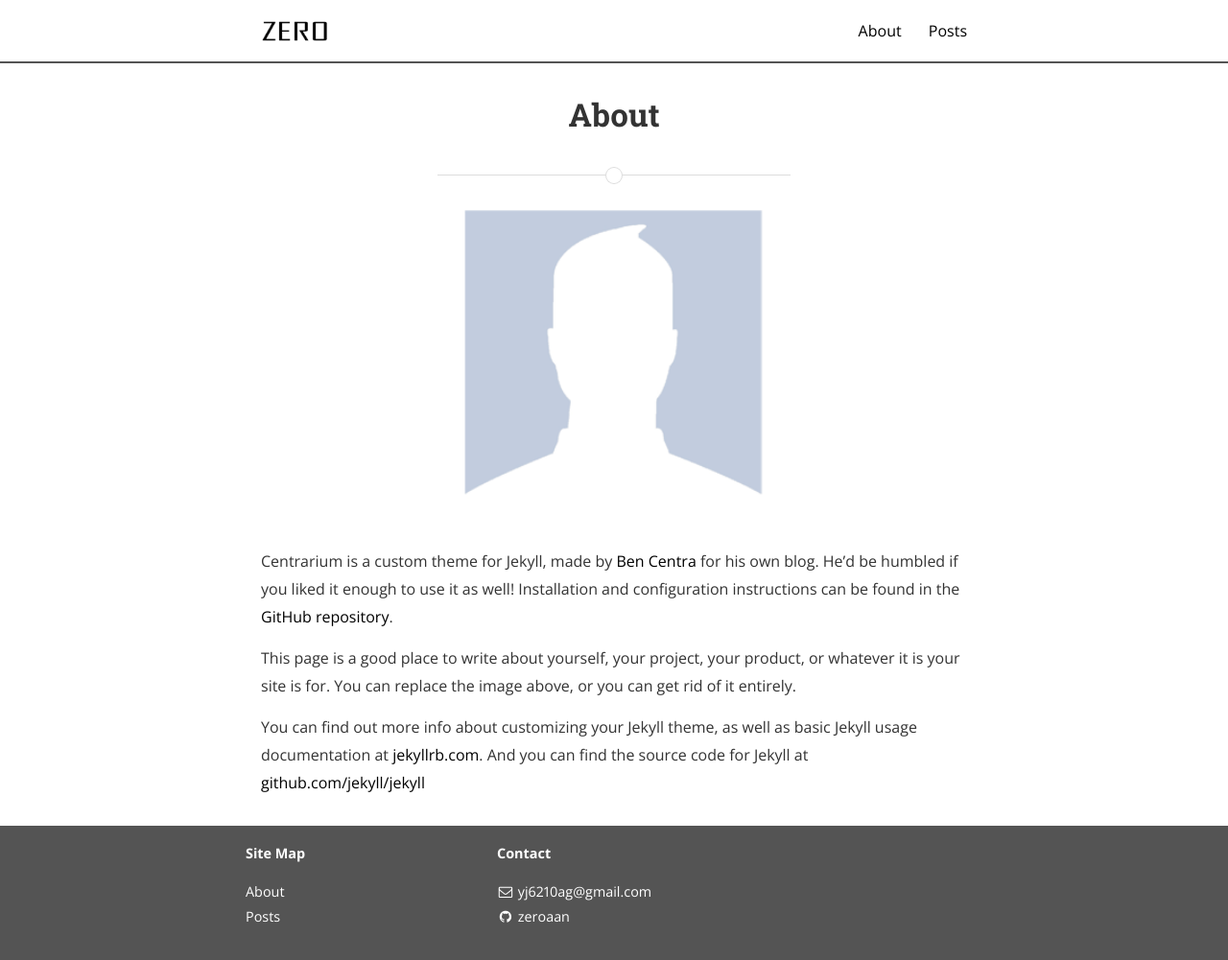
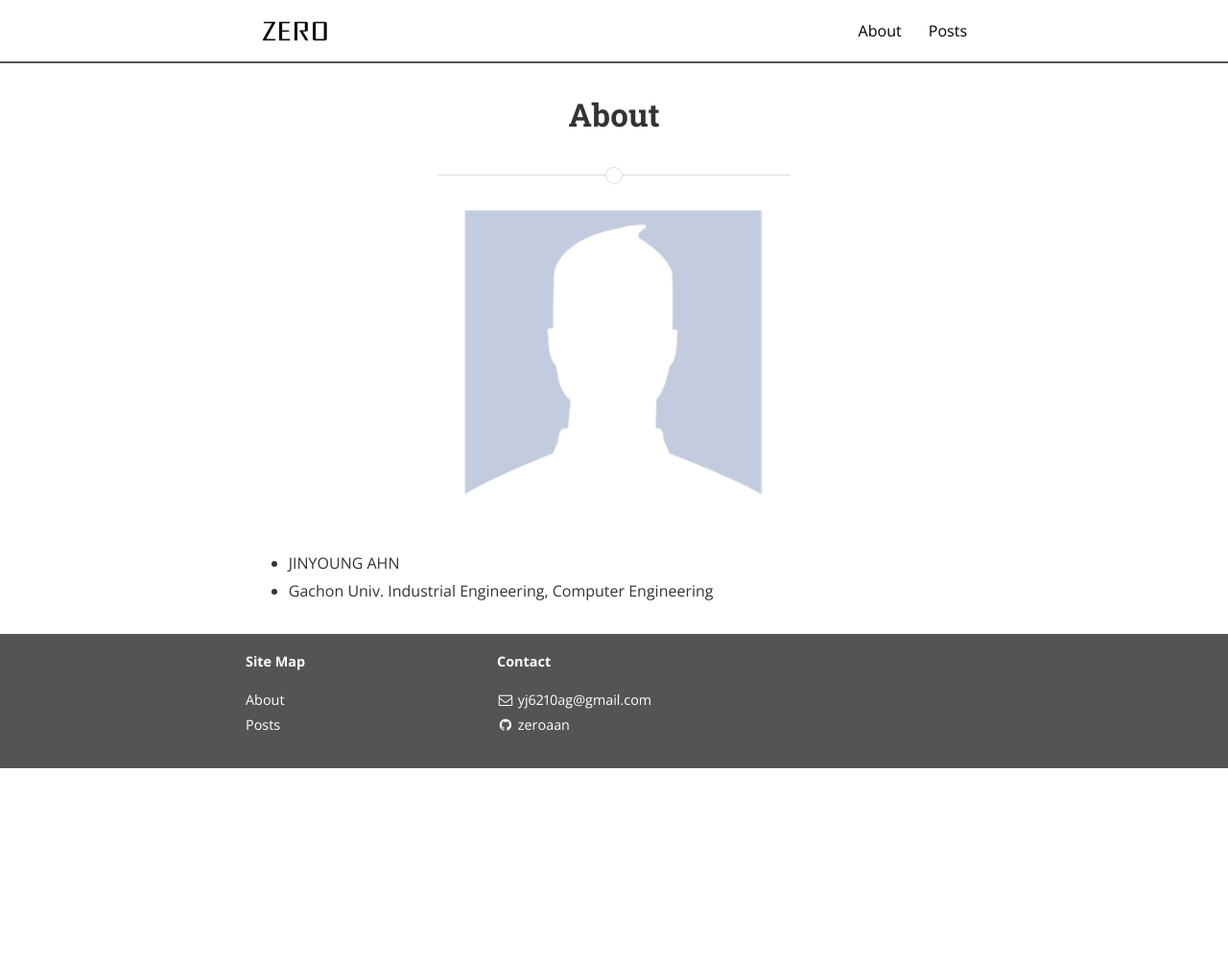
Before and after one commit to zeroaan/zeroaan.github.io, a Jekyll site: the page built from about.md, in a window 1280 px wide and 1001 px high. Shown: the whole window at 96% size. Built offline with Jekyll 4.4.1, drawn with Linux system fonts in a browser that asks for light colours; nearby versions of some CDN libraries.

Commit message:
about changed

```diff
--- a/about.md
+++ b/about.md
@@ -7,12 +7,6 @@
 
 ![alt text]({{ site.baseurl }}/assets/profile-placeholder.gif "Profile Picture"){:.profile}
 
-Centrarium is a custom theme for Jekyll, made by [Ben Centra][bencentra] for his own blog. He'd be humbled if you liked it enough to use it as well! Installation and configuration instructions can be found in the [GitHub repository](https://github.com/bencentra/centrarium).
 
-This page is a good place to write about yourself, your project, your product, or whatever it is your site is for. You can replace the image above, or you can get rid of it entirely.
-
-You can find out more info about customizing your Jekyll theme, as well as basic Jekyll usage documentation at [jekyllrb.com](http://jekyllrb.com/). And you can find the source code for Jekyll at [github.com/jekyll/jekyll](https://github.com/jekyll/jekyll)
-
-[centrarium]: https://github.com/bencentra/centrarium
-[bencentra]: http://bencentra.com
-[jekyll]: https://github.com/jekyll/jekyll
+- JINYOUNG AHN
+- Gachon Univ. Industrial Engineering, Computer Engineering
```
